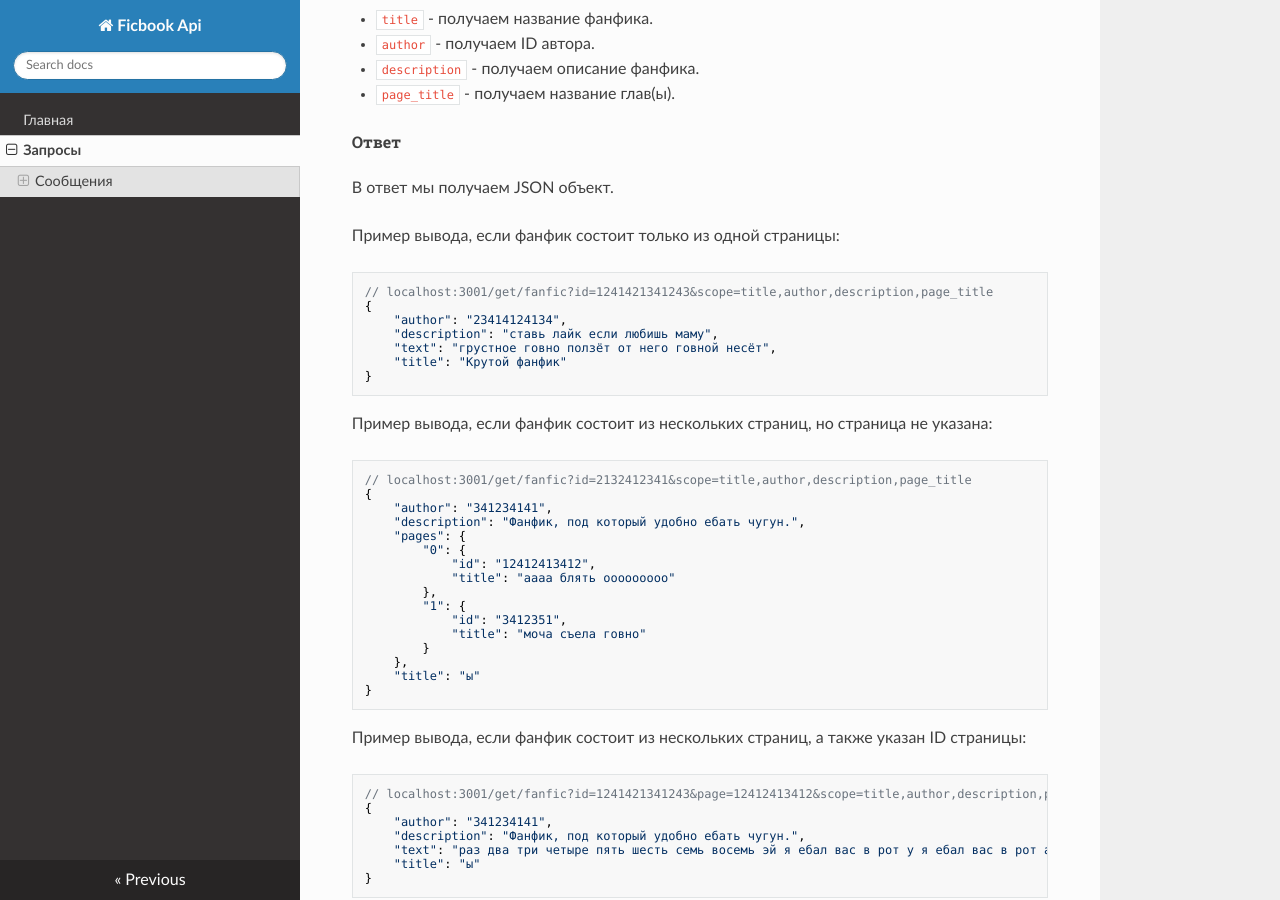
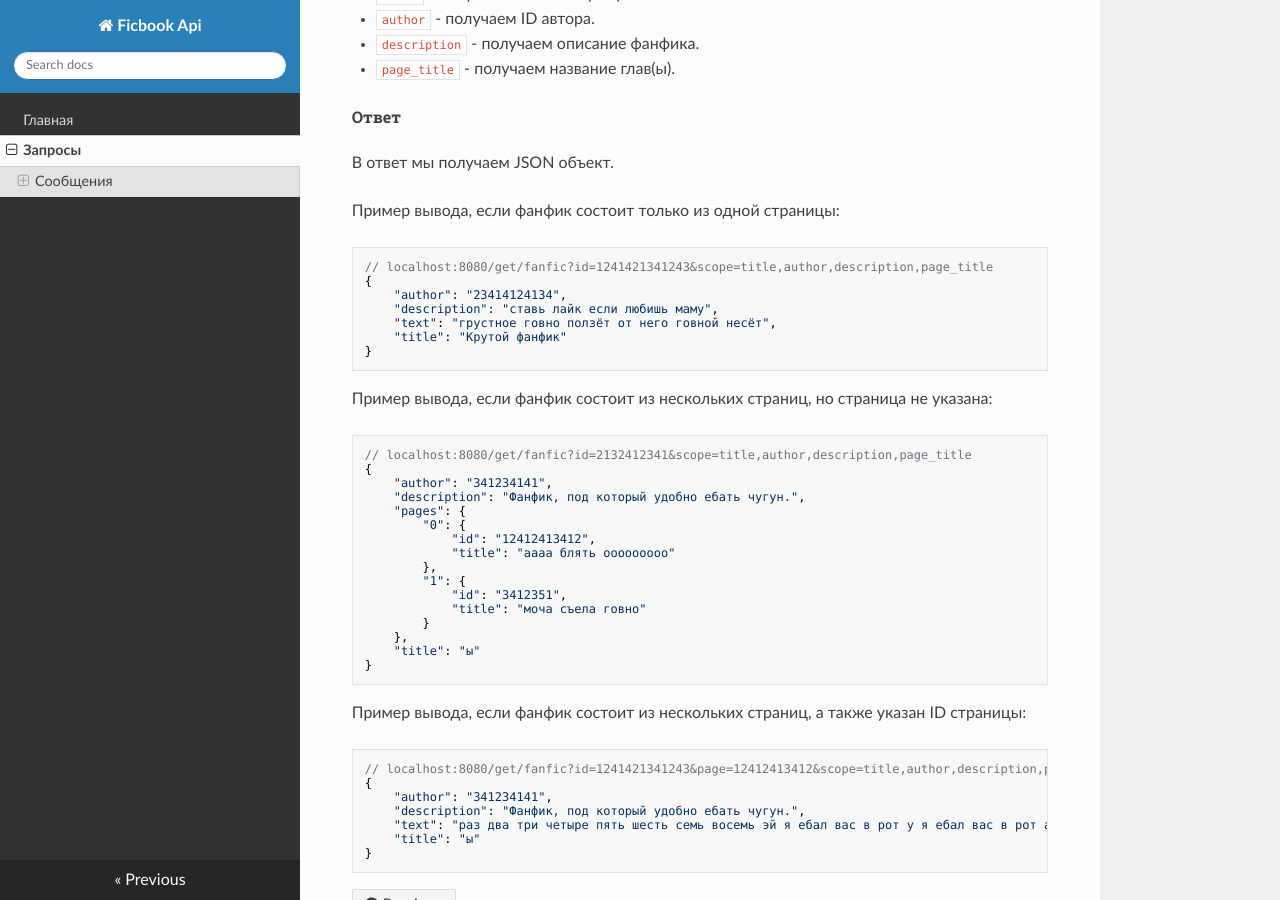
Before and after one commit to rndtrash/ficbookapi, an MkDocs documentation site: the page built from docs/api.md, in a window 1280 px wide and 900 px high, scrolled down 1656 px. Built offline with MkDocs 1.6.1, drawn with Linux system fonts in a browser that asks for light colours; nearby versions of some CDN libraries; some of the changed text lies outside the part shown.

Commit message:
Update docs

````diff
--- a/docs/api.md
+++ b/docs/api.md
@@ -32,7 +31,7 @@
 
 В ответ мы получаем JSON объект:
 ```javascript
-// localhost:3001/get/fanfics?tag=1337228&page=1&scope=title,author,description
+// localhost:8080/get/fanfics?tags=1337228,2281337&page=1&scope=title,author,description
 {
     "fanfics": {
         "0": {
@@ -71,7 +70,7 @@
 
 Пример вывода, если фанфик состоит только из одной страницы:
 ```javascript
-// localhost:3001/get/fanfic?id=1241421341243&scope=title,author,description,page_title
+// localhost:8080/get/fanfic?id=1241421341243&scope=title,author,description,page_title
 {
     "author": "23414124134",
     "description": "ставь лайк если любишь маму",
@@ -82,7 +81,7 @@
 
 Пример вывода, если фанфик состоит из нескольких страниц, но страница не указана:
 ```javascript
-// localhost:3001/get/fanfic?id=2132412341&scope=title,author,description,page_title
+// localhost:8080/get/fanfic?id=2132412341&scope=title,author,description,page_title
 {
     "author": "341234141",
     "description": "Фанфик, под который удобно ебать чугун.",
@@ -101,7 +100,7 @@
 ```
 Пример вывода, если фанфик состоит из нескольких страниц, а также указан ID страницы:
 ```javascript
-// localhost:3001/get/fanfic?id=1241421341243&page=12412413412&scope=title,author,description,page_title
+// localhost:8080/get/fanfic?id=1241421341243&page=12412413412&scope=title,author,description,page_title
 {
     "author": "341234141",
     "description": "Фанфик, под который удобно ебать чугун.",
````
Also changed, not shown: other parts of docs/api.md (+3 -4 lines).
